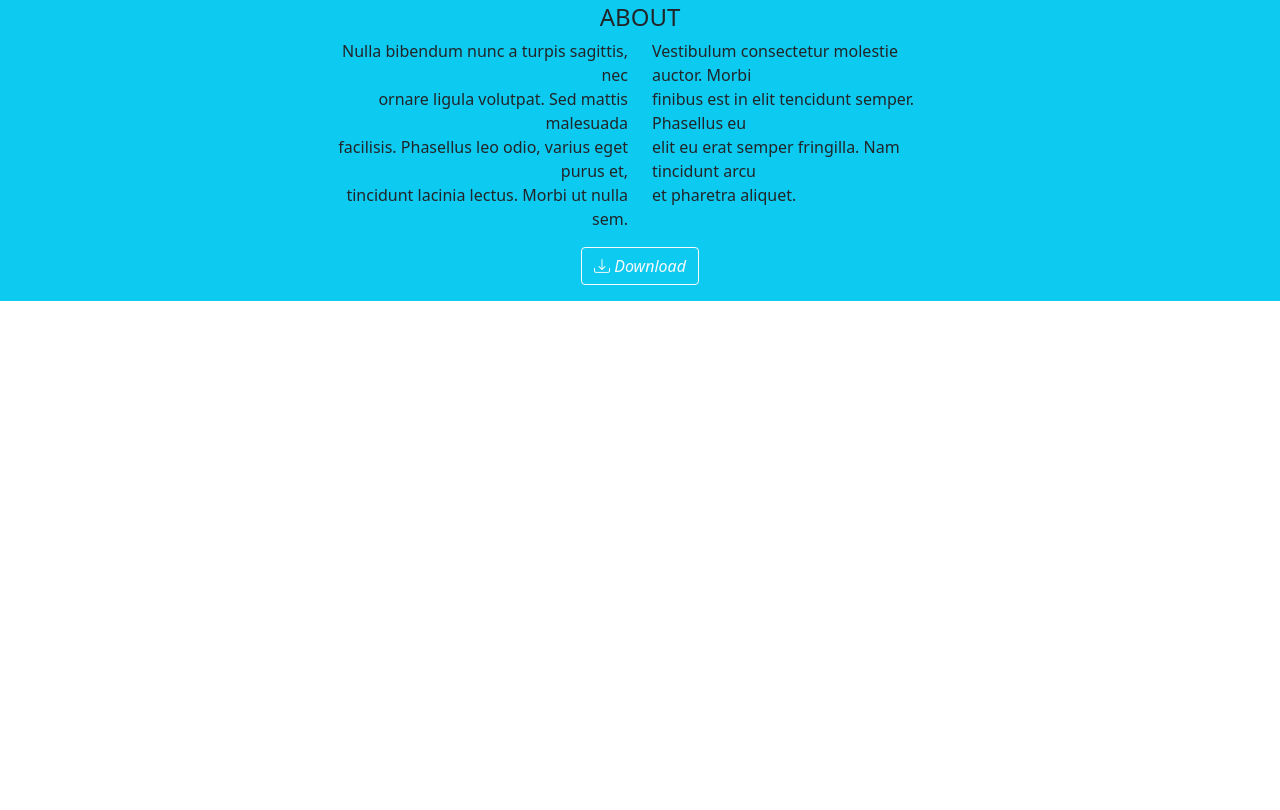
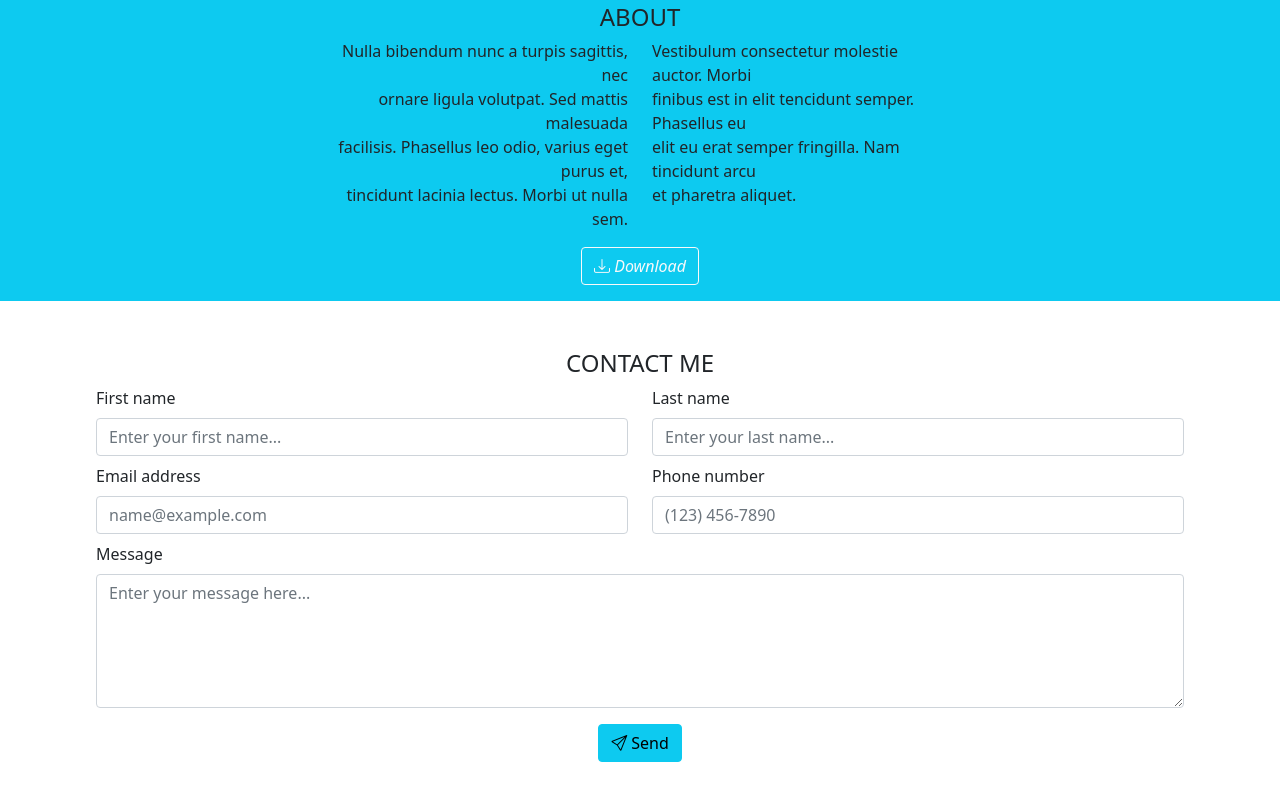
Before and after one commit to AndreaConti33/bootstrap-freelancer, a plain HTML site: page index.html in a window 1280 px wide. Shown: the part 1437-2247 px from the top of the page. Before the commit the page ends 1738 px from the top, so only its background shows below. Drawn offline with nearby package versions, Linux system fonts and the light colour scheme.

Commit message:
Finito form

```diff
--- a/index.html
+++ b/index.html
@@ -124,8 +124,36 @@
         <a href="#" class="btn btn-outline-light"><i class="bi bi-download">&nbsp;Download</i></a>
       </div>
       <!--Form-->
+      <div class="container-fluid p-5 text-center">
+        <h4 class="text-uppercase">contact me</h4>
+        <form action="#" class="row text-start px-5 pb-2">
+          <div class="col-6 pb-2">
+            <label class="form-label" for="first-name">First name</label>
+            <input class="form-control" type="text" id="first-name" required placeholder="Enter your first name...">
+          </div>
+          <div class="col-6 pb-2">
+            <label class="form-label" for="last-name">Last name</label>
+            <input class="form-control" type="text" id="last-name" required placeholder="Enter your last name...">
+          </div>
+          <div class="col-6 pb-2">
+            <label class="form-label" for="email">Email address</label>
+            <input class="form-control" type="email" id="email" required placeholder="name@example.com">
+        </div>
+        <div class="col-6 pb-2">
+          <label class="form-label" for="number">Phone number</label>
+          <input class="form-control" type="number" id="number" minlength="9" maxlength="12" required placeholder="(123) 456-7890">
+        </div>
+        <div class="col-12 pb-2">
+          <label class="form-label" for="message">Message</label>
+          <textarea class="form-control" id="" cols="30" rows="5" placeholder="Enter your message here..."></textarea>
+        </div>
+        </form>
+        <a href="#" class="btn btn-info"><i class="bi bi-send"></i>&nbsp;Send</a>
+      </div>
+    </main>
+    <footer class="container-fluid">
 
-    </main>
+    </footer>
   <script src="https://cdn.jsdelivr.net/npm/bootstrap@5.1.3/dist/js/bootstrap.bundle.min.js" integrity="sha384-ka7Sk0Gln4gmtz2MlQnikT1wXgYsOg+OMhuP+IlRH9sENBO0LRn5q+8nbTov4+1p" crossorigin="anonymous"></script>
   </body>
 </html>
```
